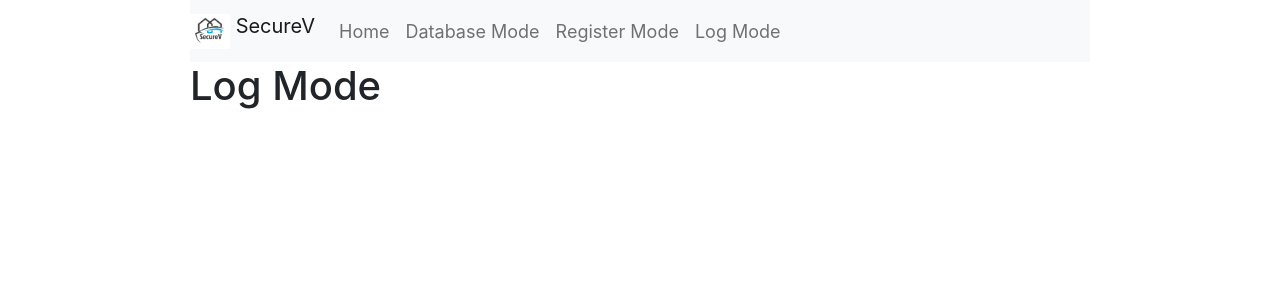
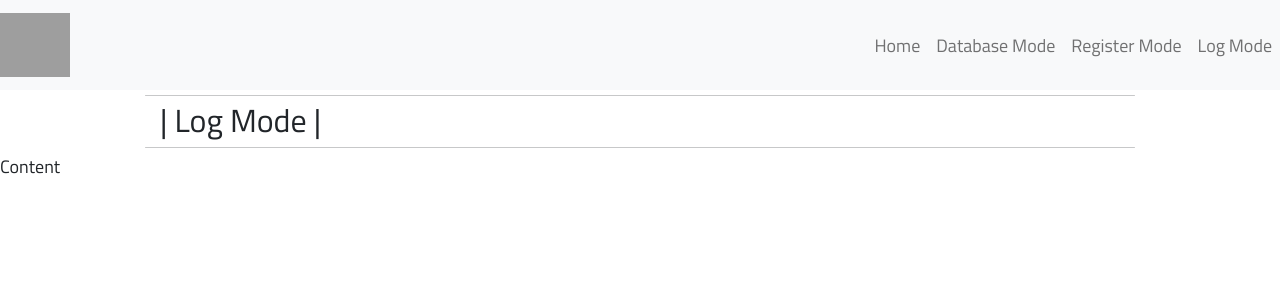
Before and after one commit to LeandroMartinMacato/SecureV-App, a Flask app: page /logs in a window 1280 px wide. Shown: the top 300 px of the page. Run offline with Flask 2, Linux system fonts and the light colour scheme; parts of the project's set-up code (start-up, migrations or seed data) failed here and were passed over; some libraries are stand-ins or nearby versions; grey boxes are pictures that could not be loaded.

Commit message:
feat: Front end set Add svg logo Create flask template for all pages

```diff
--- a/app/app.py
+++ b/app/app.py
@@ -1,7 +1,10 @@
+import webbrowser
 from flask import Flask, render_template, request, Response, redirect, url_for
 from flask_bootstrap import Bootstrap
 
 from object_detection import *
+
+from threading import Timer #Debug Autostart
 
 application = Flask(__name__)
 Bootstrap(application)
@@ -53,5 +56,10 @@ def register_mode():
 def log_mode():
     return render_template("log_mode.html")
 
+def open_browser():
+    ''' Debug autostartt'''
+    webbrowser.open_new('http://127.0.0.1:2000/')
+
 if __name__ == '__main__':
-    application.run(debug = True)
+    Timer(2, open_browser).start() # Auto open browser
+    application.run(port = 2000 , debug = True)
--- a/app/static/style.css
+++ b/app/static/style.css
@@ -7,26 +7,37 @@
 
 /* * HTML elements */
 body {
-    font-family: -apple-system, BlinkMacSystemFont, 'Segoe UI', Roboto, Oxygen, Ubuntu, Cantarell, 'Open Sans', 'Helvetica Neue', sans-serif;
+    font-family: 'Titillium Web', sans-serif;
+    /* font-family: -apple-system, BlinkMacSystemFont, 'Segoe UI', Roboto, Oxygen, Ubuntu, Cantarell, 'Open Sans', 'Helvetica Neue', sans-serif; */
     font-size: 18px;
     font-weight: normal;
     line-height: 1.5em;
-    width: 900px;
-    margin: auto;
+    /* width: 900px;
+    margin: auto; */
+}
+
+hr {
+    margin: 5px;
 }
 
 
 /* * Local selectors */
-#container {
+#contents{
+    margin: auto;
+    width: 1000px;
+    /* width: 80%; */
+}
+
+#detection-container {
     margin: 0px auto;
-    margin-top: 40px;
+    margin-top: 10px;
     width: 100%;
     height: 600px;
-    border: 10px #333 solid;
+    border: 5px #333 solid;
     background-color: black;
 }
 
-#container #videoElement {
+#detection-container #videoElement {
     width: auto;
     height: 100%;
     margin-left: auto;
@@ -38,3 +49,14 @@ body {
 #control {
     margin-top: 40px;
 }
+
+/* Class Selector */
+
+.page-header{
+    font-size: 32px;
+    margin-left: 20px;
+}
+
+.hidden {
+    display: none;
+}
--- a/app/templates/base.html
+++ b/app/templates/base.html
@@ -1,24 +1,37 @@
 <!DOCTYPE html>
 <html>
+
 <head>
     <title>{% block title %} {% endblock %}</title>
     <!-- ------------------------------- styles -------------------------------- -->
-        <link href="https://cdn.jsdelivr.net/npm/bootstrap@5.1.3/dist/css/bootstrap.min.css" rel="stylesheet" integrity="sha384-1BmE4kWBq78iYhFldvKuhfTAU6auU8tT94WrHftjDbrCEXSU1oBoqyl2QvZ6jIW3" crossorigin="anonymous"> <!-- bootstrap css -->
-        <link rel="stylesheet" href="{{ url_for('static', filename='style.css') }}" /> <!-- Custom CSS -->
+    <!-- bootstrap css -->
+    <link href="https://cdn.jsdelivr.net/npm/bootstrap@5.1.3/dist/css/bootstrap.min.css" rel="stylesheet"
+        integrity="sha384-1BmE4kWBq78iYhFldvKuhfTAU6auU8tT94WrHftjDbrCEXSU1oBoqyl2QvZ6jIW3" crossorigin="anonymous">
+    <!-- Custom CSS -->
+    <link rel="stylesheet" href="{{ url_for('static', filename='style.css') }}" />
+    <!-- fonts -->
+    <link rel="preconnect" href="https://fonts.googleapis.com">
+    <link rel="preconnect" href="https://fonts.gstatic.com" crossorigin>
+    <link href="https://fonts.googleapis.com/css2?family=Titillium+Web&display=swap" rel="stylesheet">
 </head>
 
 <!-- -------------------------------- body --------------------------------- -->
+
 <body>
+    <!-- ------------------------------- navbar -------------------------------- -->
     <nav class="navbar navbar-expand-lg navbar-light bg-light">
-        <a class="navbar-brand" href="#">
-        <img src="static/logo.png" alt="LOGO" width="40" height="35" class="d-inline-block align-text-top">
-        SecureV
+        <a class="navbar-brand" href="/">
+            <img src="static/logo.svg" alt="LOGO" width="70" height="64" class="d-inline-block align-top">
+            <span class="hidden"> SecureV</span> <!-- hidden -->
         </a>
-        <button class="navbar-toggler" type="button" data-toggle="collapse" data-target="#navbarNav" aria-controls="navbarNav" aria-expanded="false" aria-label="Toggle navigation">
+
+        <button class="navbar-toggler" type="button" data-bs-toggle="collapse" data-bs-target="#toggleMobileMenu"
+            aria-controls="toggleMobileMenu" aria-expanded="false" aria-label="Toggle navigation">
             <span class="navbar-toggler-icon"></span>
         </button>
-        <div class="collapse navbar-collapse" id="navbarNav">
-            <ul class="navbar-nav">
+
+        <div class="collapse navbar-collapse" id="toggleMobileMenu">
+            <ul class="navbar-nav ms-auto text-center">
                 <li class="nav-item">
                     <a class="nav-link" href="/">Home</a>
                 </li>
@@ -35,24 +48,28 @@
         </div>
     </nav>
 
-        <!-- <div style = " text-align: center;" ">  -->
+    <div id="contents">
+        <hr class="rounded">
+        {% block header %}{% endblock %}
+        <hr class="rounded">
+    </div>
 
     <!-- ------------------------------- CONTENT ------------------------------- -->
-        {% block content %}
-        {% endblock %}
+    {% block content %} {% endblock %}
     <!-- ---------------------------------- - ---------------------------------- -->
 
     </div>
 
     <!-- ------------------------------- import ------------------------------- -->
-        <script src="https://cdn.jsdelivr.net/npm/bootstrap@5.1.3/dist/js/bootstrap.bundle.min.js" integrity="sha384-ka7Sk0Gln4gmtz2MlQnikT1wXgYsOg+OMhuP+IlRH9sENBO0LRn5q+8nbTov4+1p" crossorigin="anonymous"></script>
+    <script src="https://cdn.jsdelivr.net/npm/bootstrap@5.1.3/dist/js/bootstrap.bundle.min.js"
+        integrity="sha384-ka7Sk0Gln4gmtz2MlQnikT1wXgYsOg+OMhuP+IlRH9sENBO0LRn5q+8nbTov4+1p"
+        crossorigin="anonymous"></script>
     <script src="//ajax.googleapis.com/ajax/libs/jquery/1.9.1/jquery.min.js"></script>
 
     <!-- ----------------------------- javascript ------------------------------ -->
-        <script
-        type="text/javascript"
-        src="{{ url_for('static', filename='script.js') }}">
+    <script type="text/javascript" src="{{ url_for('static', filename='script.js') }}">
     </script>
 
 </body>
+
 </html>
--- a/app/templates/log_mode.html
+++ b/app/templates/log_mode.html
@@ -2,8 +2,10 @@
 
 {% block title %} Home Page {% endblock %}
 
+{% block header %}
+<h2 class="page-header">| Log Mode |</h2>
+{% endblock %}
+
 {% block content %}
-<h1> Log Mode </h1>
-
-
+<p>Content</p>
 {% endblock %}
```
Also changed, not shown: app/templates/data_mode.html (+5 -3 lines), app/templates/index.html (+15 -7 lines), app/templates/register_mode.html (+5 -3 lines), app/static/logo.svg (added), 1 other file. Lines whose indentation alone changed are shown as unchanged.
